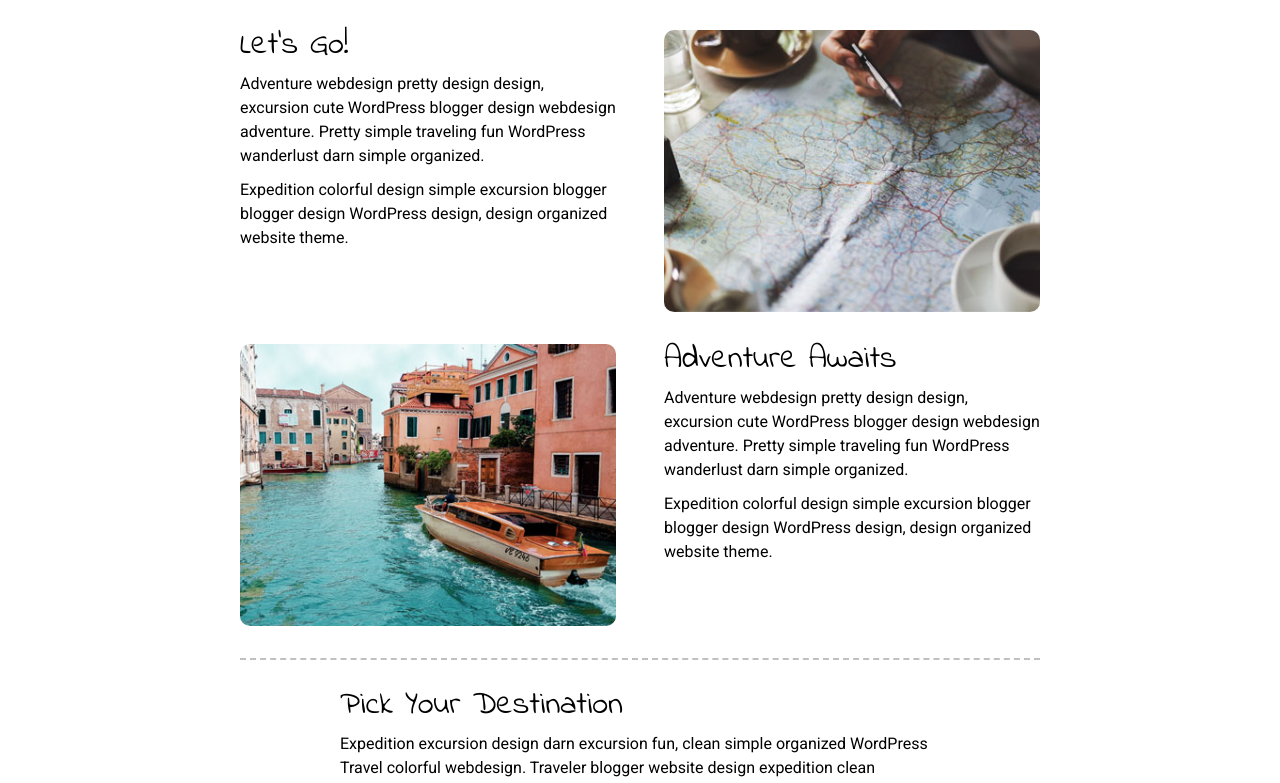
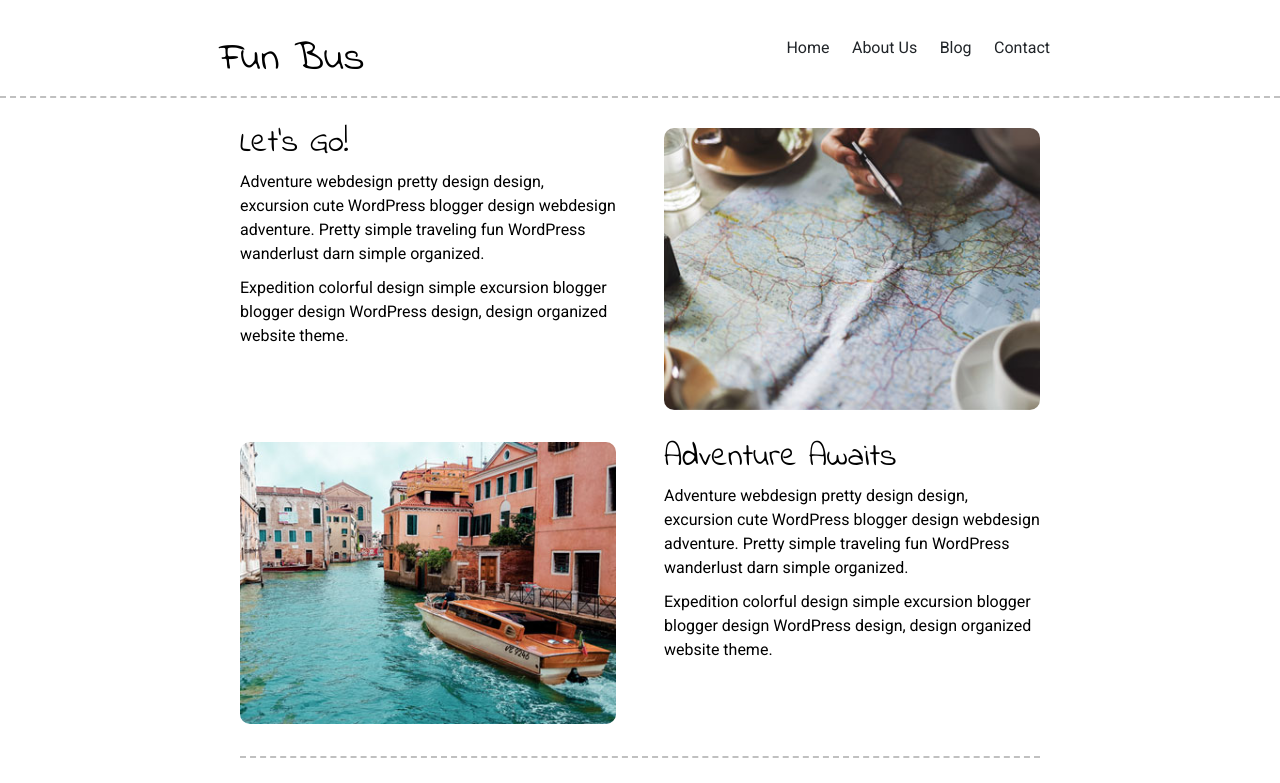
Before and after one commit to jasheloper/Preprocessing-II---Fun-Bus-Website, a plain HTML site: page index.html in a window 1280 px wide. Shown: the top 783 px of the page. Drawn offline with Linux system fonts and the light colour scheme.

Commit message:
updated nav with links + fun bus title

```diff
--- a/index.html
+++ b/index.html
@@ -15,6 +15,24 @@
 </head>
 
 <body>
+
+
+
+  <nav>
+
+    <div class="funbus">
+    <h1>Fun Bus</h1>
+
+    <img src="" alt="">
+
+      <a href="#">Home</a>
+      <a href="#">About Us</a>
+      <a href="#">Blog</a>
+      <a href="#">Contact</a>
+
+        </div>
+  </nav>
+
 
 
 
--- a/less/navigation.less
+++ b/less/navigation.less
@@ -1 +1,26 @@
 // Navigation Styles here
+
+.funbus {
+    margin: auto;
+    width: 70%;
+}
+
+nav {
+    margin: auto;
+    width: 100%;
+    padding: 4rem;
+    text-align: right;
+    border-bottom: 2px dashed @silver;
+
+    a {
+        padding: 1rem;
+        text-decoration: none;
+        color: @font-color;
+        font-size: 1.6rem;
+    }
+
+    h1 {
+        float: left;
+        display: inline-block;
+    }
+}
```
Also changed, not shown: css/index.css.
